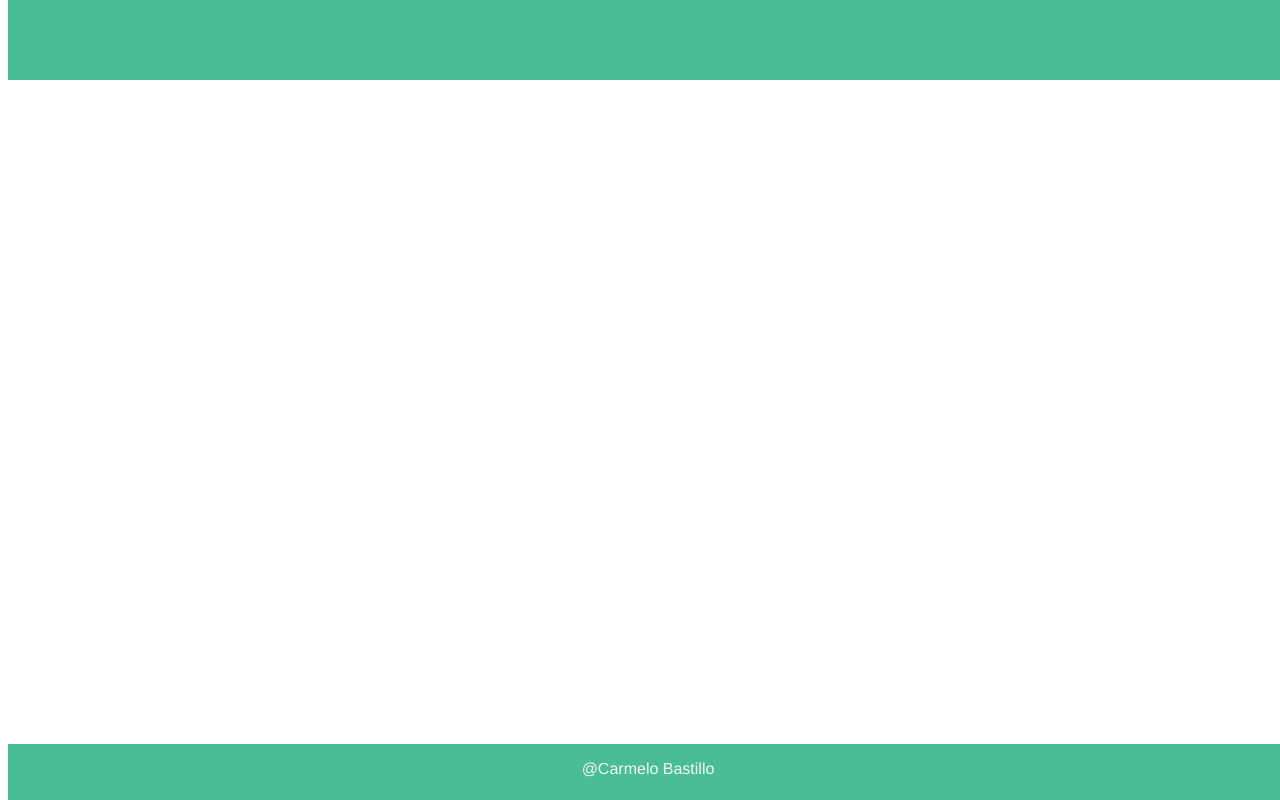
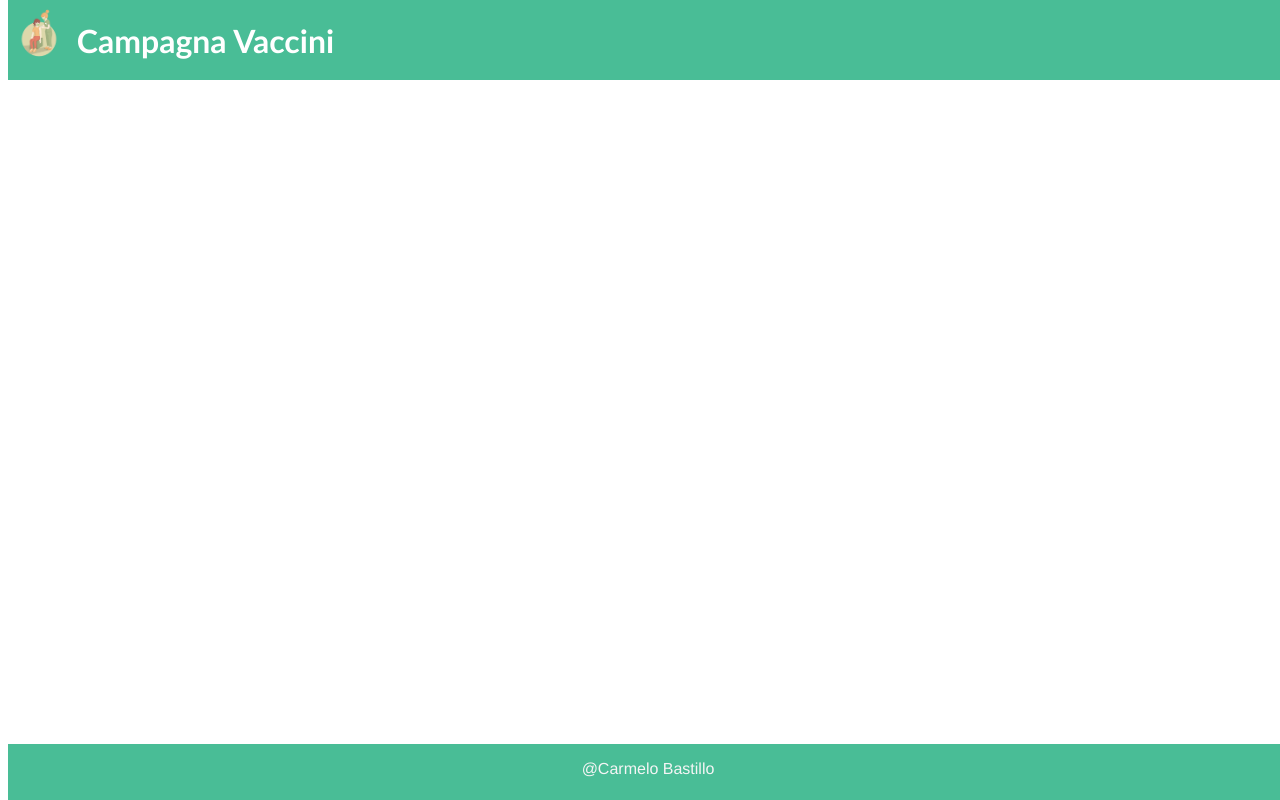
Before and after one commit to CarmeloB4/vue-covid-vaccine-data, a Vue app: page /young in a window 1280 px wide. Before the commit this address had no page. Built offline with nearby package versions, Linux system fonts and the light colour scheme.

Commit message:
add logo and title

```diff
--- a/src/components/NavBar.vue
+++ b/src/components/NavBar.vue
@@ -1,5 +1,16 @@
 <template>
-<div id="navbar"></div>
+<div id="navbar">
+  <div id="logo">
+    <div id="logo-image">
+      <router-link to="Home">
+        <img src="..\assets\logo.png">
+      </router-link>
+    </div>
+    <div id="logo-title">
+      <h1>Campagna Vaccini</h1>
+    </div>
+  </div>
+</div>
 </template>
 
 <script>
@@ -16,4 +27,39 @@ name: "Navbar"
   position: fixed;
   top: 0;
 }
+
+#logo {
+  position: fixed;
+  display: inline-block;
+}
+
+#logo-image {
+  position: fixed;
+  left: 0;
+  border-radius: 50%;
+  padding: 0.3%;
+}
+
+
+img {
+  width: 70px;
+}
+
+#logo-title {
+  color: white;
+  font-family: 'Trebuchet MS', 'Lucida Sans Unicode', 'Lucida Grande', 'Lucida Sans', Arial, sans-serif;
+  text-align: initial;
+  position: fixed;
+  left: 5vw;
+  padding-left: 1%;
+}
+
+@media only screen and (max-width: 768px) {
+
+  #logo-title {
+    left: 18vw;
+    font-size: medium;
+  }
+
+}
 </style>
```
Also changed, not shown: src/assets/logo.png (added).
